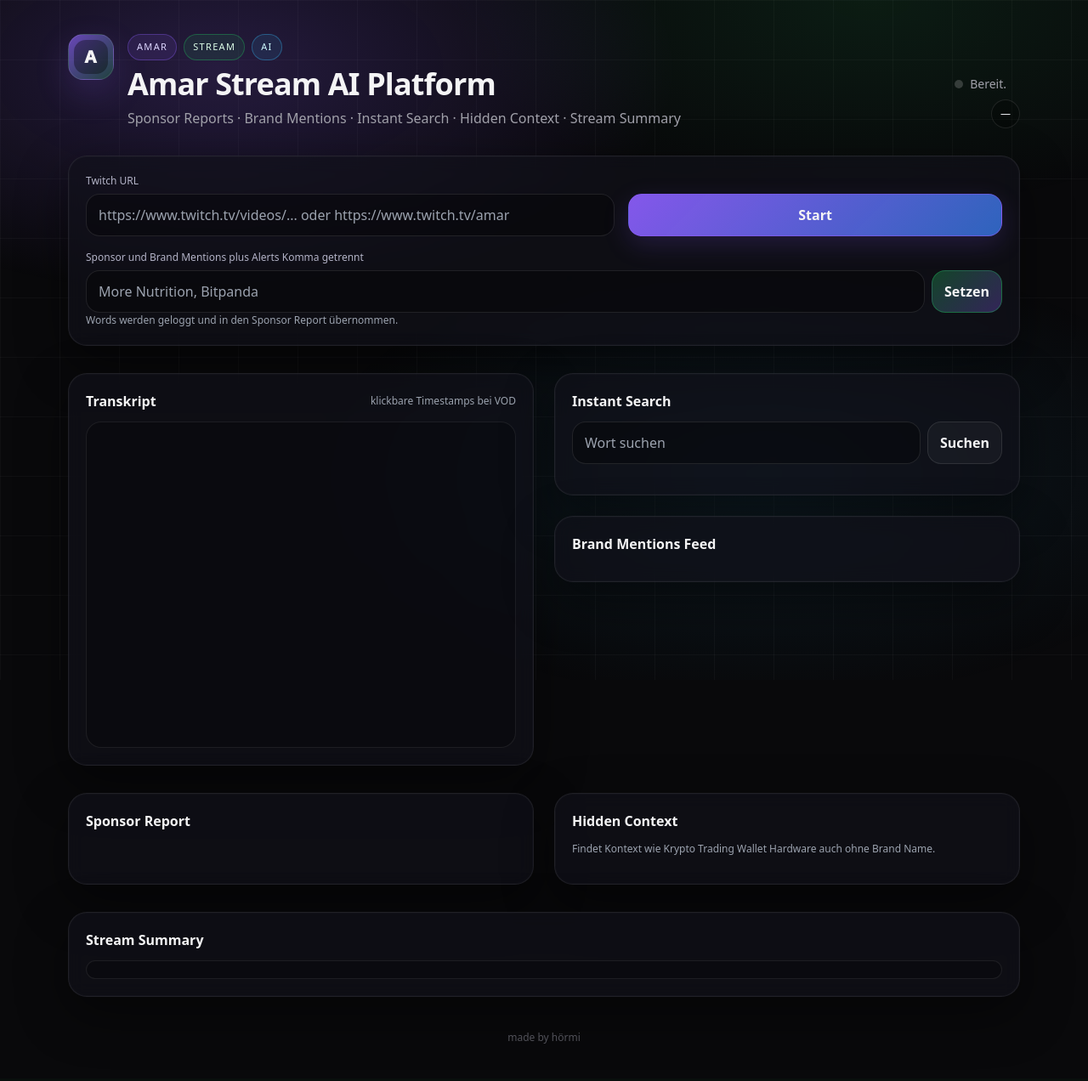
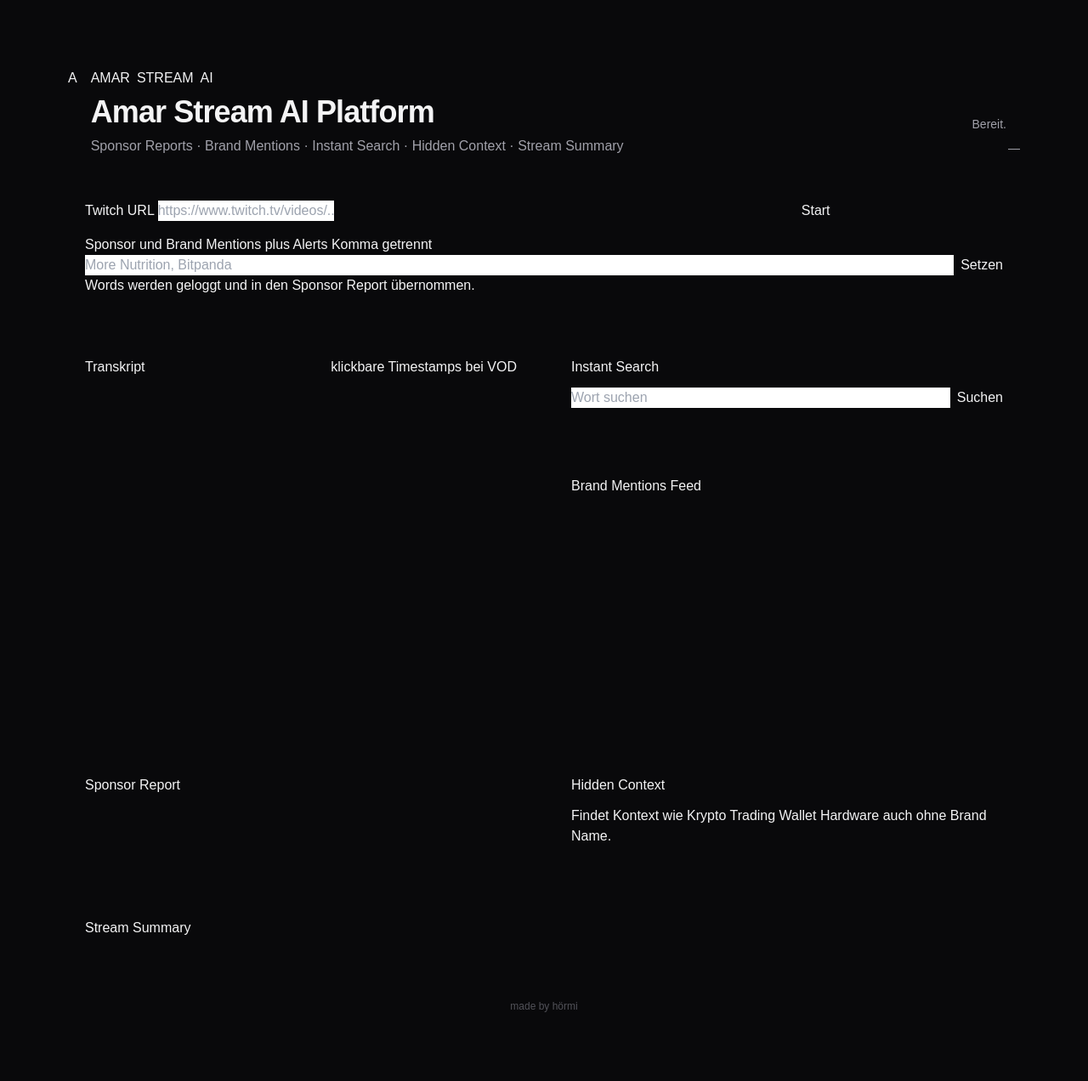
Before and after one commit to hxrrmann/twitch, a FastAPI app: page / in a window 1280 px wide. Shown: the whole page at 85% size. Before the commit the page ends 1228 px from the top, so only its background shows below. Run offline with FastAPI, Linux system fonts and the light colour scheme; some libraries are stand-ins or nearby versions.

Commit message:
Add files via upload

```diff
--- a/static/style.css
+++ b/static/style.css
@@ -1,46 +1,4 @@
-:root{--card:rgba(18,18,27,.66);--stroke:rgba(255,255,255,.08)}
-*{box-sizing:border-box}
-body{font-family:ui-sans-serif,system-ui,-apple-system,Segoe UI,Roboto,Helvetica,Arial}
-.bg-grid{position:fixed;inset:0;background:
-radial-gradient(900px 450px at 20% 10%, rgba(139,92,246,.22), transparent 60%),
-radial-gradient(900px 450px at 80% 0%, rgba(34,197,94,.10), transparent 55%),
-radial-gradient(900px 450px at 70% 70%, rgba(56,189,248,.10), transparent 60%),
-linear-gradient(to bottom, rgba(255,255,255,.03) 1px, transparent 1px),
-linear-gradient(to right, rgba(255,255,255,.03) 1px, transparent 1px);
-background-size:auto,auto,auto,70px 70px,70px 70px;pointer-events:none}
-.card{background:var(--card);border:1px solid var(--stroke);border-radius:22px;box-shadow:0 0 0 1px rgba(255,255,255,.02) inset,0 20px 60px rgba(0,0,0,.45);backdrop-filter:blur(10px)}
-.label{display:block;font-size:12px;color:#b3b3c7;margin-bottom:6px}
-.hint{font-size:12px;color:#9ca3af}
-.title{font-size:16px;font-weight:650}
-.input{width:100%;border-radius:16px;border:1px solid rgba(255,255,255,.10);background:rgba(0,0,0,.35);padding:12px 14px;outline:none}
-.input:focus{border-color:rgba(139,92,246,.60);box-shadow:0 0 0 6px rgba(139,92,246,.15)}
-.btn{border-radius:16px;padding:12px 14px;font-weight:750;border:1px solid rgba(255,255,255,.10);background:rgba(255,255,255,.06)}
-.btn:hover{background:rgba(255,255,255,.10)}
-.btn-primary{background:linear-gradient(135deg, rgba(139,92,246,.95), rgba(59,130,246,.75));border-color:rgba(139,92,246,.55);box-shadow:0 10px 30px rgba(139,92,246,.18)}
-.btn-secondary{background:linear-gradient(135deg, rgba(34,197,94,.30), rgba(139,92,246,.30));border-color:rgba(34,197,94,.35)}
-.btn-ghost{background:rgba(255,255,255,.04)}
-.panel{border:1px solid rgba(255,255,255,.08);border-radius:18px;background:rgba(0,0,0,.22);padding:10px}
-.row{border:1px solid rgba(255,255,255,.08);border-radius:18px;background:rgba(0,0,0,.28);padding:10px 12px}
-.row-top{display:flex;align-items:center;justify-content:space-between;gap:12px}
-.row-title{font-weight:750;color:#e5e7eb}
-.row-text{margin-top:8px;color:#d1d5db;font-size:13px;line-height:1.45}
-.row-meta{margin-top:10px;display:flex;flex-wrap:wrap;gap:8px}
-.link{color:#a78bfa;font-weight:800}
-.link:hover{text-decoration:underline}
-.muted{color:#9ca3af;font-size:12px;font-weight:600}
-.pill{display:inline-flex;align-items:center;gap:6px;padding:6px 10px;border-radius:999px;border:1px solid rgba(255,255,255,.10);background:rgba(255,255,255,.06);font-size:12px;color:#e5e7eb}
-.pill-warn{border-color:rgba(244,63,94,.35);background:rgba(244,63,94,.10)}
-.badge{font-size:12px;color:#e5e7eb;border:1px solid rgba(255,255,255,.10);padding:6px 10px;border-radius:999px;background:rgba(0,0,0,.25)}
-.chip{font-size:11px;letter-spacing:.12em;padding:6px 10px;border-radius:999px;border:1px solid rgba(139,92,246,.35);background:rgba(139,92,246,.12);color:#ddd6fe}
-.chip2{border-color:rgba(34,197,94,.35);background:rgba(34,197,94,.10);color:#dcfce7}
-.chip3{border-color:rgba(56,189,248,.35);background:rgba(56,189,248,.10);color:#cffafe}
-.dot{width:10px;height:10px;border-radius:999px;background:rgba(255,255,255,.18)}
-.dot-on{background:rgba(34,197,94,.9);box-shadow:0 0 0 6px rgba(34,197,94,.12),0 0 30px rgba(34,197,94,.35)}
-.heat{display:grid;grid-template-columns:repeat(12,minmax(0,1fr));gap:8px}
-.cell{border:1px solid rgba(255,255,255,.10);background:rgba(139,92,246,.25);border-radius:14px;padding:10px 0;font-weight:850;color:#e5e7eb}
-.cell:hover{filter:brightness(1.12)}
-.logo{width:54px;height:54px;border-radius:18px;background:linear-gradient(135deg, rgba(139,92,246,.70), rgba(34,197,94,.25));border:1px solid rgba(255,255,255,.10);box-shadow:0 15px 40px rgba(139,92,246,.18);padding:6px}
-.logo-inner{width:100%;height:100%;border-radius:14px;background:rgba(0,0,0,.35);display:flex;align-items:center;justify-content:center;font-weight:950;font-size:20px;letter-spacing:.06em}
-::-webkit-scrollbar{width:10px}
-::-webkit-scrollbar-thumb{background:#27272a;border-radius:999px}
-::-webkit-scrollbar-track{background:transparent}
+
+body{font-family:Arial;background:#111;color:#fff;padding:40px}
+input{padding:10px;margin:5px}
+button{padding:10px}
```
